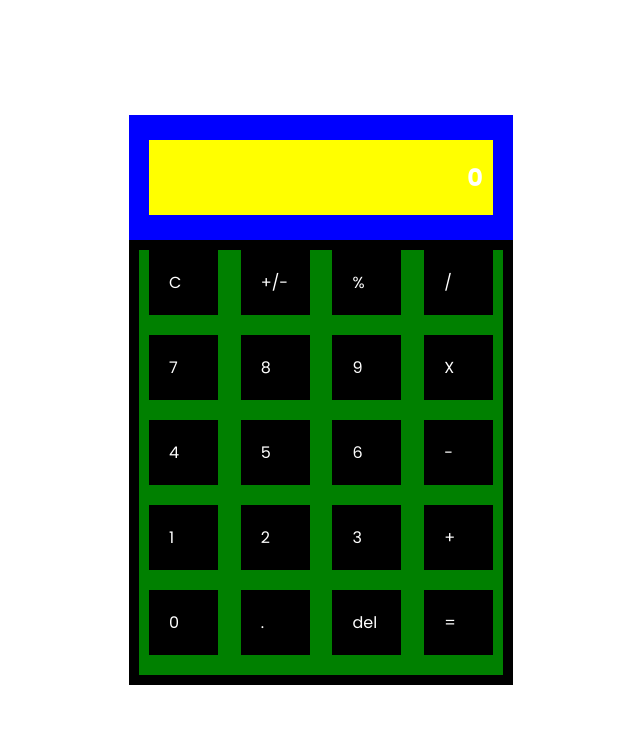
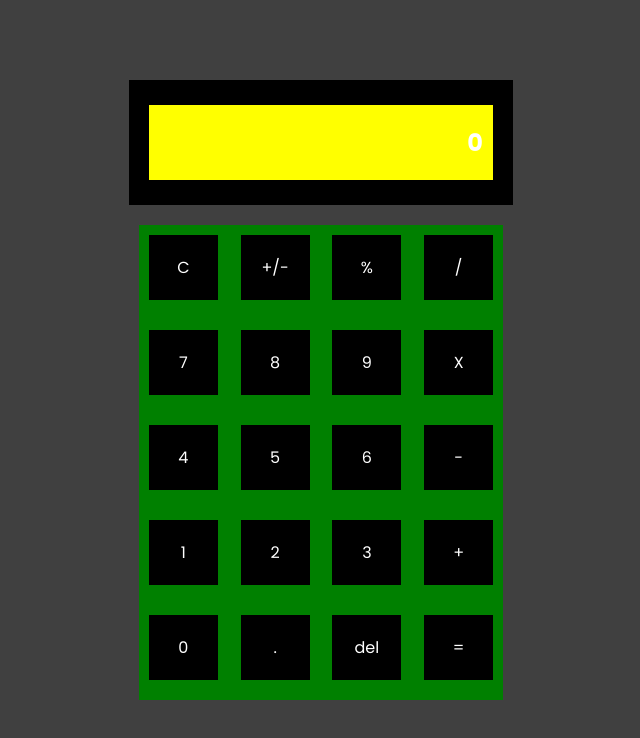
Before and after one commit to Meldy2503/calculator_app, a React (Create React App) app: page / in a window 1280 px wide. Shown: the top 738 px of the page, without its empty margins (319-959 px from the left). Built offline with nearby package versions, Linux system fonts and the light colour scheme.

Commit message:
add style to layout

```diff
--- a/src/components/Buttons/ButtonStyle.js
+++ b/src/components/Buttons/ButtonStyle.js
@@ -1,10 +1,7 @@
 import styled from "styled-components";
 
 export const ButtonContainer = styled.div`
-  /* background-color: red; */
-
-  padding: 1rem;
-  /* height: 80%; */
+  padding: 2rem 1rem;
   width: 100%;
 `;
 export const ButtonWrapper = styled.div`
@@ -12,7 +9,7 @@ export const ButtonWrapper = styled.div`
   display: flex;
   justify-content: space-between;
   /* width: 100%; */
-  padding: 0 1rem 0 1rem;
+  padding: 1rem 1rem 0 1rem;
 `;
 export const Button = styled.div`
   background-color: black;
@@ -20,6 +17,6 @@ export const Button = styled.div`
   margin-bottom: 2rem;
   padding: 2rem;
   color: #fff;
-  align-items: center;
+  justify-content: center;
   width: 20%;
 `;
--- a/src/components/CalculatorLayout/LayoutStyle.js
+++ b/src/components/CalculatorLayout/LayoutStyle.js
@@ -11,7 +11,8 @@ export const Calculator = styled.div`
   top: 50%;
   left: 50%;
   transform: translate(-50%, -50%);
-  background-color: black;
+  background-image: u;
+
   width: 30%;
   margin: 0 auto;
 `;
--- a/src/components/Display/ScreenStyle.js
+++ b/src/components/Display/ScreenStyle.js
@@ -2,7 +2,7 @@ import styled from "styled-components";
 
 export const Screen = styled.div`
   /* height: 40%; */
-  background-color: blue;
+  background-color: black;
   color: white;
   padding: 2.5rem 2rem;
 
--- a/src/components/GlobalStyle.js
+++ b/src/components/GlobalStyle.js
@@ -25,6 +25,9 @@ ul{
 body {
     font-size: 1.6rem;
     font-family: 'Poppins', sans-serif;
+    background:  #404040;
+
+
 
 }
 
```
Also changed, not shown: src/img/bg-img.jpg (added).
